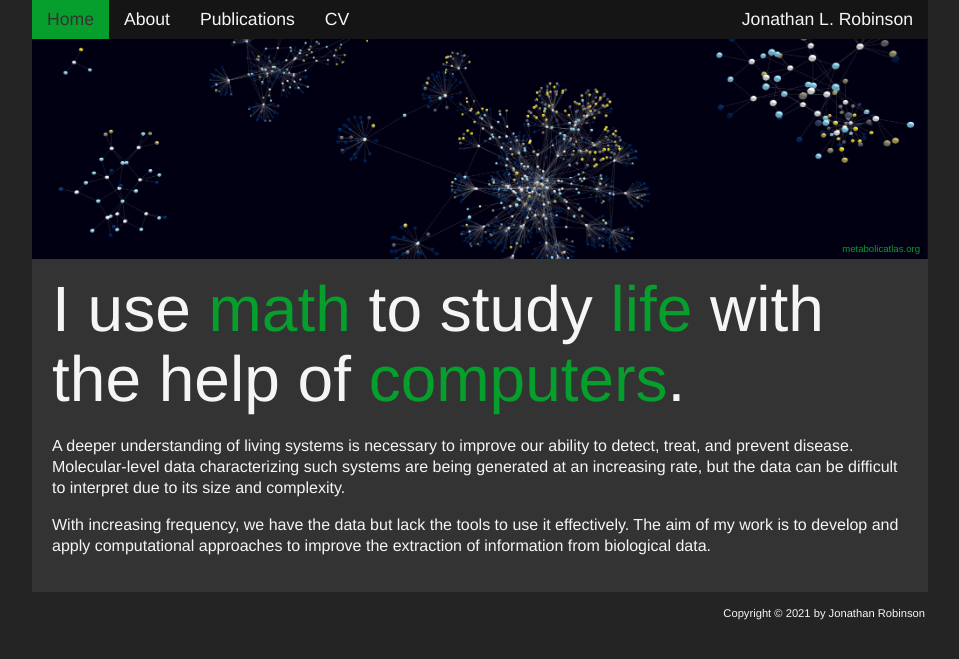
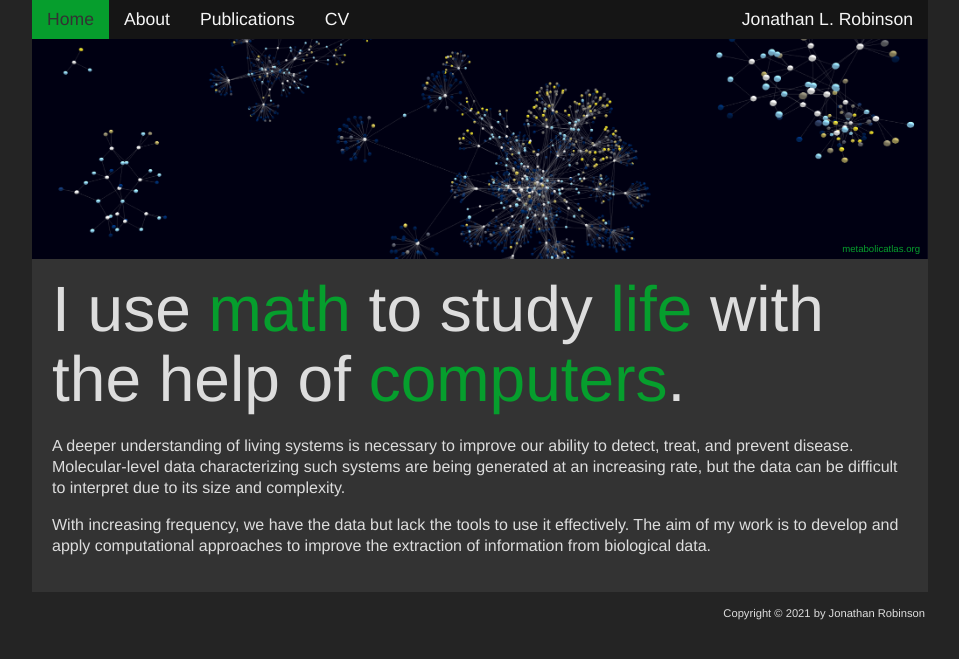
Before and after one commit to JonathanRob/JonathanRob.github.io, a Jekyll site: the page built from index.html, in a window 1280 px wide. Shown: the top 659 px of the page, without its empty margins (160-1119 px from the left). Built offline with Jekyll 4.4.1, drawn with Linux system fonts in a browser that asks for light colours.

Commit message:
style: darken body text

```diff
--- a/assets/css/main.css
+++ b/assets/css/main.css
@@ -15,7 +15,7 @@
 	--theme-color-4:      #069e2d;
 	--theme-color-5:      #6bbf59;
 	--theme-color-6:      #c2f9bb; /*lightest color*/
-	--theme-color-99:     #f5f5f5; /*nearly white*/
+	--theme-color-99:     #dddddd; /*light gray*/
 	--theme-color-100:    #ffffff; /*white*/
 
 
```
